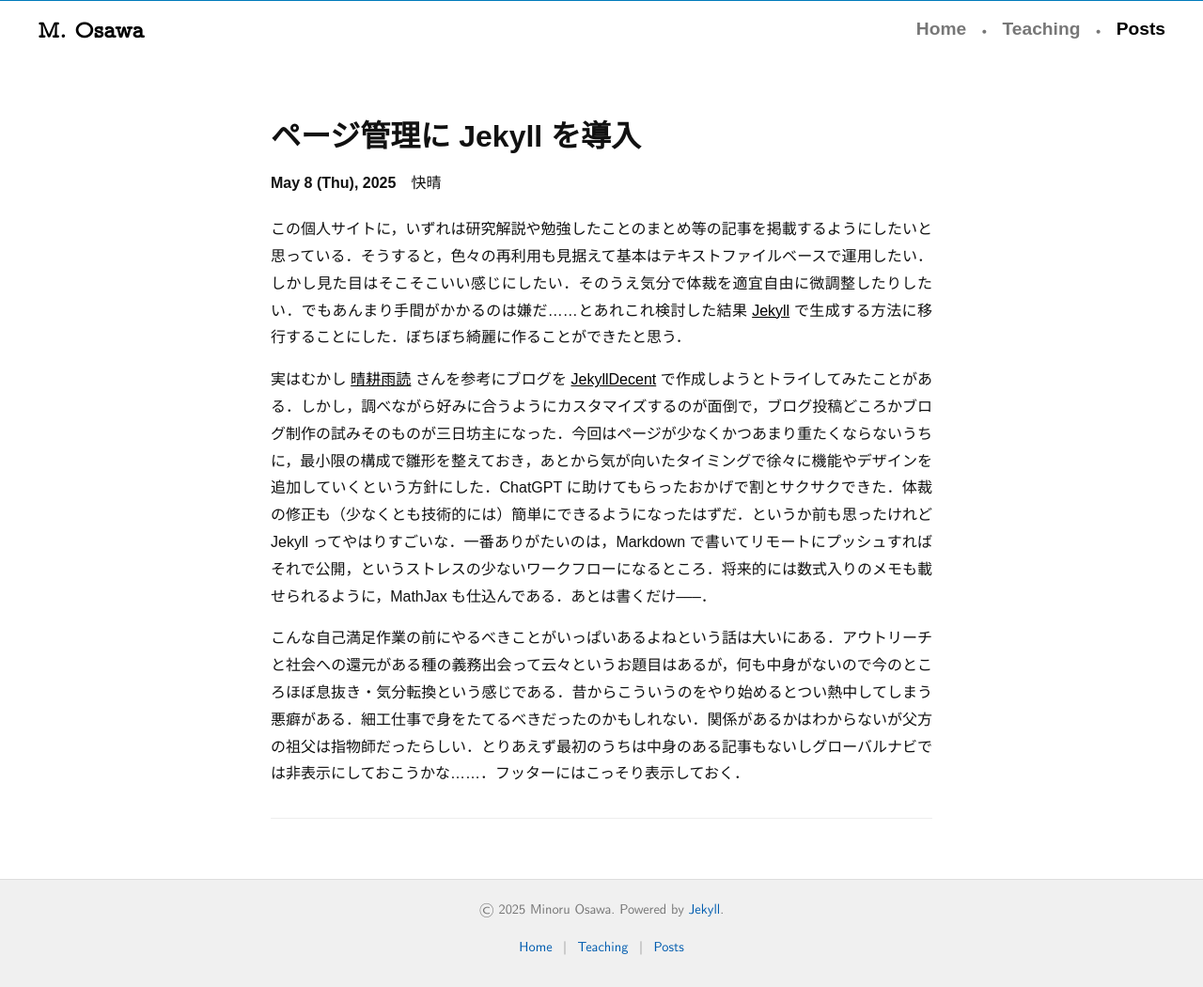
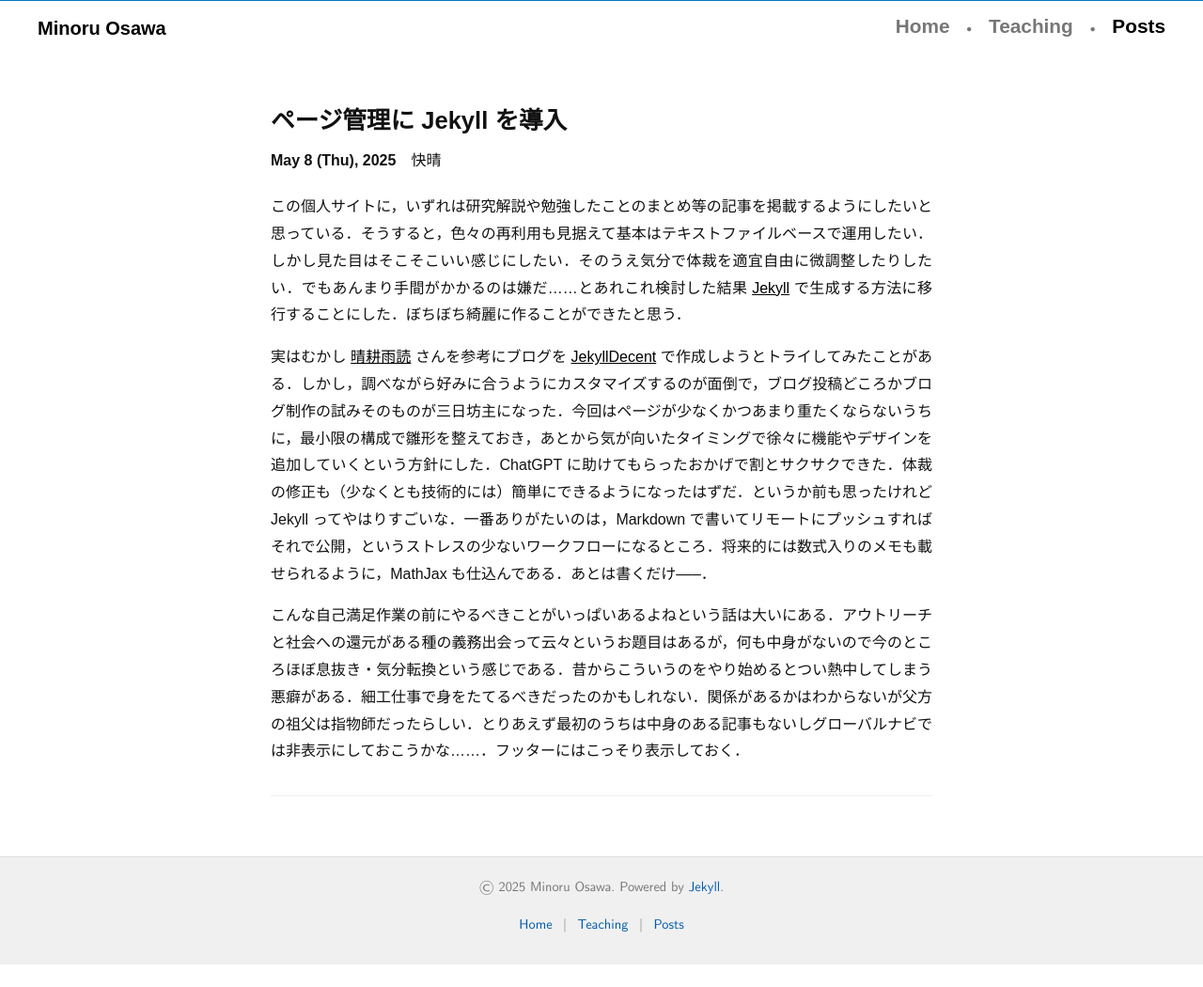
Before and after one commit to mino-osawa/mino-osawa.github.io, a Jekyll site: the page built from _posts/2025-05-08-migrate-to-jekyll.markdown, in a window 1280 px wide. Shown: the whole page at 94% size. Built offline with Jekyll 4.4.1, drawn with Linux system fonts in a browser that asks for light colours; some web fonts are replaced; after the commit the page ends 1026 px from its top, so only the background shows below that.

Commit message:
further adjustment for mobile devices

```diff
--- a/_includes/header.html
+++ b/_includes/header.html
@@ -1,7 +1,7 @@
 <nav class="site-nav">
     <div class="nav-container">
       <div class="site-title">
-        <a href="/">M. Osawa</a>
+        <a href="/">Minoru Osawa</a>
       </div>
       <ul>
         <li><a href="/" class="{% if page.url == '/' %}active{% endif %}">Home</a></li>
--- a/_layouts/post.html
+++ b/_layouts/post.html
@@ -27,7 +27,7 @@
     <main class="page-content">
         <div class="post-container">
             <div class="post_content">
-                <h1>{{ page.title }}</h1>
+                <h1 class="post_title">{{ page.title }}</h1>
                 <div class="post_info">
                     <time class="post_date">{{ page.date | date: "%B %-d (%a), %Y" }}</time>{% if page.misc %}<span class="post_misc">{{ page.misc }}</span>{% endif %}
                 </div>
--- a/assets/css/main.css
+++ b/assets/css/main.css
@@ -157,6 +157,10 @@ p {
     margin: 0 0 1.5em 0;
 }
 
+.post_title {
+    font-size: clamp(1.2rem, 4vw, 1.6rem);
+}
+
 .post_date {
     font-weight: bold;
 }
@@ -217,11 +221,9 @@ p {
     align-items: center;
     margin: 0 0 2em 0;
     padding: .83em 2.5rem;
-    font-size: 1.2em;
 }
 .site-title {
-    font-family: "CMU Typewriter";
-    font-size: 1.3em;
+    font-size: 1.25em;
 }
 
 .site-nav ul {
@@ -235,6 +237,7 @@ p {
 .site-nav ul li {
     display: inline-block;
     vertical-align: baseline;
+    font-size: 1.3em;
 }
 
 .site-nav li + li::before {
@@ -249,10 +252,26 @@ p {
 
 @media (max-width: 600px) {
     .nav-container {
-        padding: .83em 1rem;
+        padding: .83em 1rem 0 1rem;
+        align-items: flex-start;
     }
+
+    .site-title, .site-nav ul li {
+        font-size: 1.1rem;
+    }
+
+    .site-nav ul {
+        display: block;
+        text-align: left;
+    }
+
+    .site-nav ul li {
+        display: block;
+        margin-bottom: 0.3em;
+    }
+
     .site-nav li + li::before {
-        margin: 0em;
+        content: none;
     }
 }
 
@@ -381,8 +400,9 @@ p {
 }
 
 #description-wrapper h1 {
-    font-size: 1.8em;
+    font-size: clamp(1.5rem, 3vw, 2.0rem);
     margin: 0;
+    font-family: "CMU Serif", serif;
 }
 
 @media (max-width: 768px) {
```
